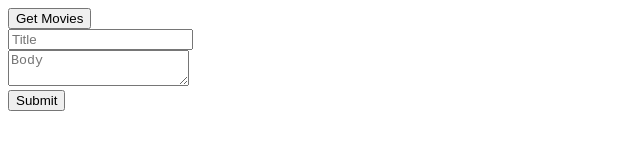
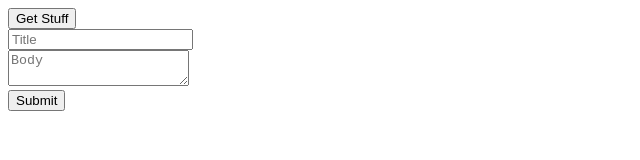
Before and after one commit to MichaelNahum/movieDBApp, a plain HTML site: page index.html in a window 1280 px wide. Shown: the full height of the page, 0-640 px from the left. Drawn offline with Linux system fonts and the light colour scheme.

Commit message:
cosmetic change to test git

```diff
--- a/index.html
+++ b/index.html
@@ -6,7 +6,7 @@
     <meta http-equiv="X-UA-Compatible" content="ie=edge">
     <title>Fetch API Sandbox</title>
 </head>
-<button id="getText">Get Movies</button>
+<button id="getText">Get Stuff</button>
 <div id="output"></div>
 <form id="addPost">
     <div>
```
